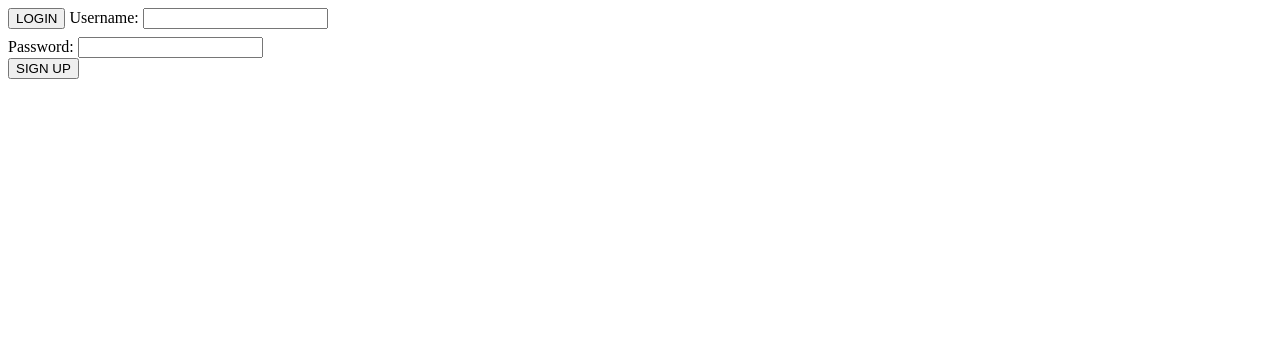
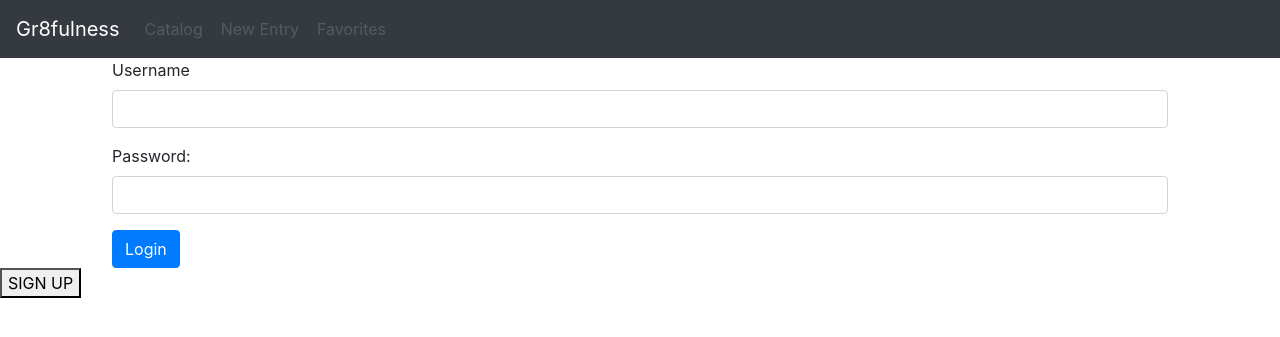
Before and after one commit to CoopGod/Gr8fulness, a Flask app: page / in a window 1280 px wide. Shown: the top 337 px of the page. Run offline with Flask 2, Linux system fonts and the light colour scheme.

Commit message:
Added CSS to index

```diff
--- a/app.py
+++ b/app.py
@@ -106,16 +106,19 @@
 @app.route("/catalog", methods=['GET', 'POST'])
 def catalog():
     if flask.request.method == "POST":
+        buttonValue = request.form['button']
         # if the new entry button is pressed
-        if request.form['button'] == 'New Entry':
+        if buttonValue == 'New Entry':
             return redirect('/newEntry')
         # if the favorites button is pressed
-        elif request.form['button'] == "Favorites":
+        elif buttonValue == "Favorites":
             return redirect('/favorites')
+        elif buttonValue == "Catalog":
+            return redirect('/catalog')
         # if one of the favorite buttons is pressed
         else:
-            entryID = int(request.form['button'][1:])
-            entryFunction = request.form['button'][0]
+            entryID = int(buttonValue[1:])
+            entryFunction = buttonValue[0]
             # if a favorite button was pressed:
             if entryFunction == 'f':
                 # check if is favorited. yes: remove. no: add
@@ -142,7 +145,15 @@
 @app.route("/favorites", methods=["GET", "POST"])
 def favoritesPage():
     if flask.request.method == "POST":
-        print("WIP")
+        buttonValue = request.form['button']
+        # if the new entry button is pressed
+        if buttonValue == 'New Entry':
+            return redirect('/newEntry')
+        # if the favorites button is pressed
+        elif buttonValue == "Favorites":
+            return redirect('/favorites')
+        elif buttonValue == "Catalog":
+            return redirect('/catalog')
     else:
         activeUser = session["user"]
         infotable = favoriteMarkup(activeUser)
@@ -153,14 +164,23 @@
 @app.route("/newEntry", methods=["GET", "POST"])
 def newEntry():
     if flask.request.method == "POST":
-        # get all values from form and add them to new writing
-        g1 = request.values.get('g1')
-        g2 = request.values.get('g2')
-        g3 = request.values.get('g3')
-        passage = request.values.get('passage')
-        tag = request.values.get('tags')
-        logWriting(g1, g2, g3, passage, tag)
-
+        buttonValue = request.form['button']
+        # if the new entry button is pressed
+        if buttonValue == 'New Entry':
+            return redirect('/newEntry')
+        # if the favorites button is pressed
+        elif buttonValue == "Favorites":
+            return redirect('/favorites')
+        elif buttonValue == "Catalog":
+            return redirect('/catalog')
+        else:
+            # get all values from form and add them to new writing
+            g1 = request.values.get('g1')
+            g2 = request.values.get('g2')
+            g3 = request.values.get('g3')
+            passage = request.values.get('passage')
+            tag = request.values.get('tags')
+            logWriting(g1, g2, g3, passage, tag)
         return redirect('/catalog')
     else:
         return render_template('add.html')
@@ -180,13 +200,17 @@
         desc(writings.ID)).filter_by(user_ID=f"{user}")
     for row in userWritings:
         # colour for favorite indication
-        favoriteClass = ''
+        favoriteClass = 'btn-light'
         if row.ID in favoriteIDs:
             favoriteClass = 'btn-warning'
         # create markup for html injection
-        infotable = infotable + Markup(f"<tr><td>{row.grateful1}</td><td>{row.grateful2}</td> \
-            <td>{row.grateful3}</td><td>{row.passage}</td><td>{row.tag}</td><td>{row.date}</td> \
-            <td><button class='btn {favoriteClass}' name='button' value='f{row.ID}' style='border: solid 1px grey;'>Favorite</button></td> \
+        infotable = infotable + Markup(f"<tr><td>{row.grateful1}</td> \
+            <td>{row.grateful2}</td> \
+            <td>{row.grateful3}</td> \
+            <td>{row.passage}</td> \
+            <td>{row.tag}</td> \
+            <td>{row.date}</td> \
+            <td><button class='btn {favoriteClass}' name='button' value='f{row.ID}''>Favorite</button></td> \
             <td><button class='btn btn-danger' name='button' value='d{row.ID}'>Delete</button></td></tr>")
     return infotable
 
@@ -206,9 +230,12 @@
         # colour for favorite indication
         if row.ID in favoriteIDs:
             # create markup for html injection
-            infotable = infotable + Markup(f"<tr><td>{row.grateful1}</td><td>{row.grateful2}</td> \
-                <td>{row.grateful3}</td><td>{row.passage}</td><td>{row.tag}</td><td>{row.date}</td> \
-                <td></tr>")
+            infotable = infotable + Markup(f"<tr><td>{row.grateful1}</td> \
+                <td>{row.grateful2}</td> \
+                <td>{row.grateful3}</td> \
+                <td>{row.passage}</td> \
+                <td>{row.tag}</td> \
+                <td>{row.date}</td></tr>")
     return infotable
 
 # function to check username and password combinations. returns true if user is valid
--- a/templates/catalog.html
+++ b/templates/catalog.html
@@ -11,7 +11,7 @@
 <body>
     <!-- Nav Bar -->
     <nav class="navbar navbar-expand-lg navbar-dark bg-dark">
-        <a class="navbar-brand" href="#">Navbar</a>
+        <a class="navbar-brand" href="#">Gr8fulness</a>
         <button class="navbar-toggler" type="button" data-toggle="collapse" data-target="#navbarNavAltMarkup"
             aria-controls="navbarNavAltMarkup" aria-expanded="false" aria-label="Toggle navigation">
             <span class="navbar-toggler-icon"></span>
@@ -34,6 +34,7 @@
             <p>See all your past entries or write a new one</p>
             <p><input type="submit" value="New Entry" name="button" class="btn btn-primary btn-lg"></p>
         </div>
+        <div style="padding: 0 7rem;">
             <table class="table table-condensed">
                 <tr>
                     <th>Log</th>
@@ -47,6 +48,7 @@
                 </tr>
                 {{ infotable }}
             </table>
+        </div>
     </form>
 
     <!-- jQuery first, then Popper.js, then Bootstrap JS -->
--- a/templates/index.html
+++ b/templates/index.html
@@ -2,22 +2,63 @@
 <html>
 
 <head>
-    <title>What are you grateful for?</title>
+    <title>Gr8fulness</title>
+    <!-- Bootstrap CSS -->
+    <link rel="stylesheet" href="https://cdn.jsdelivr.net/npm/bootstrap@4.3.1/dist/css/bootstrap.min.css"
+        integrity="sha384-ggOyR0iXCbMQv3Xipma34MD+dH/1fQ784/j6cY/iJTQUOhcWr7x9JvoRxT2MZw1T" crossorigin="anonymous">
 </head>
 
 <body>
-    <form action='' method="POST">
-        <button name="button" value="login">LOGIN</button>
-        <label for="username">Username:</label>
-        <input type="text" id="username" name="formUser" style="margin-bottom: 1vmin;">
-        <br>
-        <label for="password">Password:</label>
-        <input id="password" type="password" name="formPass">
+    <!-- Nav Bar -->
+    <nav class="navbar navbar-expand-lg navbar-dark bg-dark">
+        <a class="navbar-brand" href="#">Gr8fulness</a>
+        <button class="navbar-toggler" type="button" data-toggle="collapse" data-target="#navbarNavAltMarkup"
+            aria-controls="navbarNavAltMarkup" aria-expanded="false" aria-label="Toggle navigation">
+            <span class="navbar-toggler-icon"></span>
+        </button>
+        <div class="collapse navbar-collapse" id="navbarNavAltMarkup">
+            <div class="navbar-nav">
+                <form method="POST" class="form-inline">
+                    <input type="submit" value="Catalog" name="button" class="nav-item nav-link btn btn-link disabled">
+                    <input type="submit" value="New Entry" name="button"
+                        class="nav-item nav-link btn btn-link disabled">
+                    <input type="submit" value="Favorites" name="button"
+                        class="nav-item nav-link btn btn-link disabled">
+                </form>
+            </div>
+        </div>
+    </nav>
+
+    <!-- Login Form -->
+    <form method="POST">
+        <!-- <button name="button" value="login">LOGIN</button> -->
+        <div style="padding: 0 7rem">
+            <div class="form-group">
+                <label for="username">Username</label>
+                <input class="form-control" type="text" id="username" name="formUser" style="margin-bottom: 1vmin;">
+            </div>
+            <div class="form-group">
+                <label for="password">Password:</label>
+                <input class="form-control" id="password" type="password" name="formPass">
+            </div>
+            <input type="button" class="btn btn-primary" value="Login" name="button">
+        </div>
+
     </form>
     <form action="" method="POST">
         <button name="button" value="signup">SIGN UP</button>
     </form>
     <p>{{message}}</p>
+    <!-- jQuery first, then Popper.js, then Bootstrap JS -->
+    <script src="https://code.jquery.com/jquery-3.3.1.slim.min.js"
+        integrity="sha384-q8i/X+965DzO0rT7abK41JStQIAqVgRVzpbzo5smXKp4YfRvH+8abtTE1Pi6jizo"
+        crossorigin="anonymous"></script>
+    <script src="https://cdn.jsdelivr.net/npm/popper.js@1.14.7/dist/umd/popper.min.js"
+        integrity="sha384-UO2eT0CpHqdSJQ6hJty5KVphtPhzWj9WO1clHTMGa3JDZwrnQq4sF86dIHNDz0W1"
+        crossorigin="anonymous"></script>
+    <script src="https://cdn.jsdelivr.net/npm/bootstrap@4.3.1/dist/js/bootstrap.min.js"
+        integrity="sha384-JjSmVgyd0p3pXB1rRibZUAYoIIy6OrQ6VrjIEaFf/nJGzIxFDsf4x0xIM+B07jRM"
+        crossorigin="anonymous"></script>
 </body>
 
 </html>
```
Also changed, not shown: templates/add.html (+14 -4 lines), templates/favorites.html (+42 -4 lines). Lines whose indentation alone changed are shown as unchanged.
